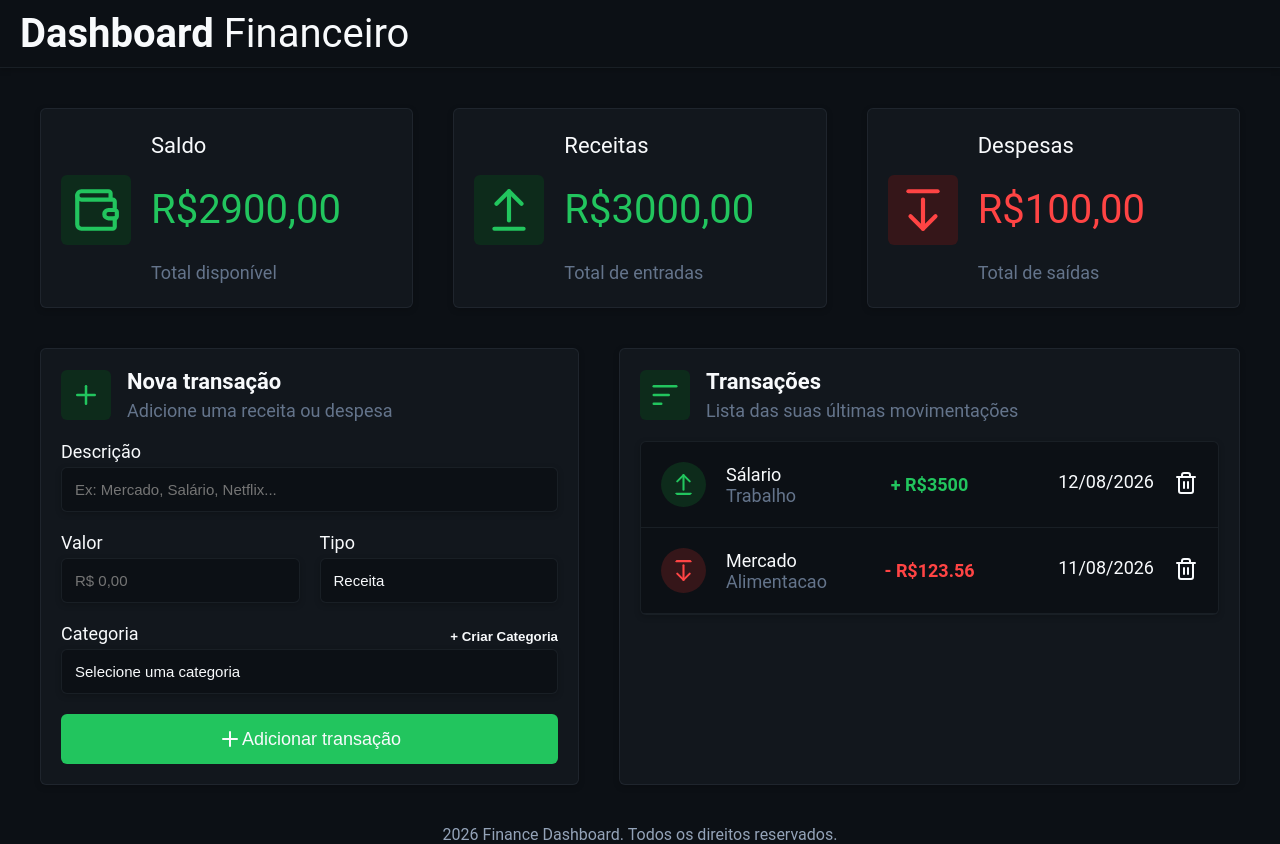
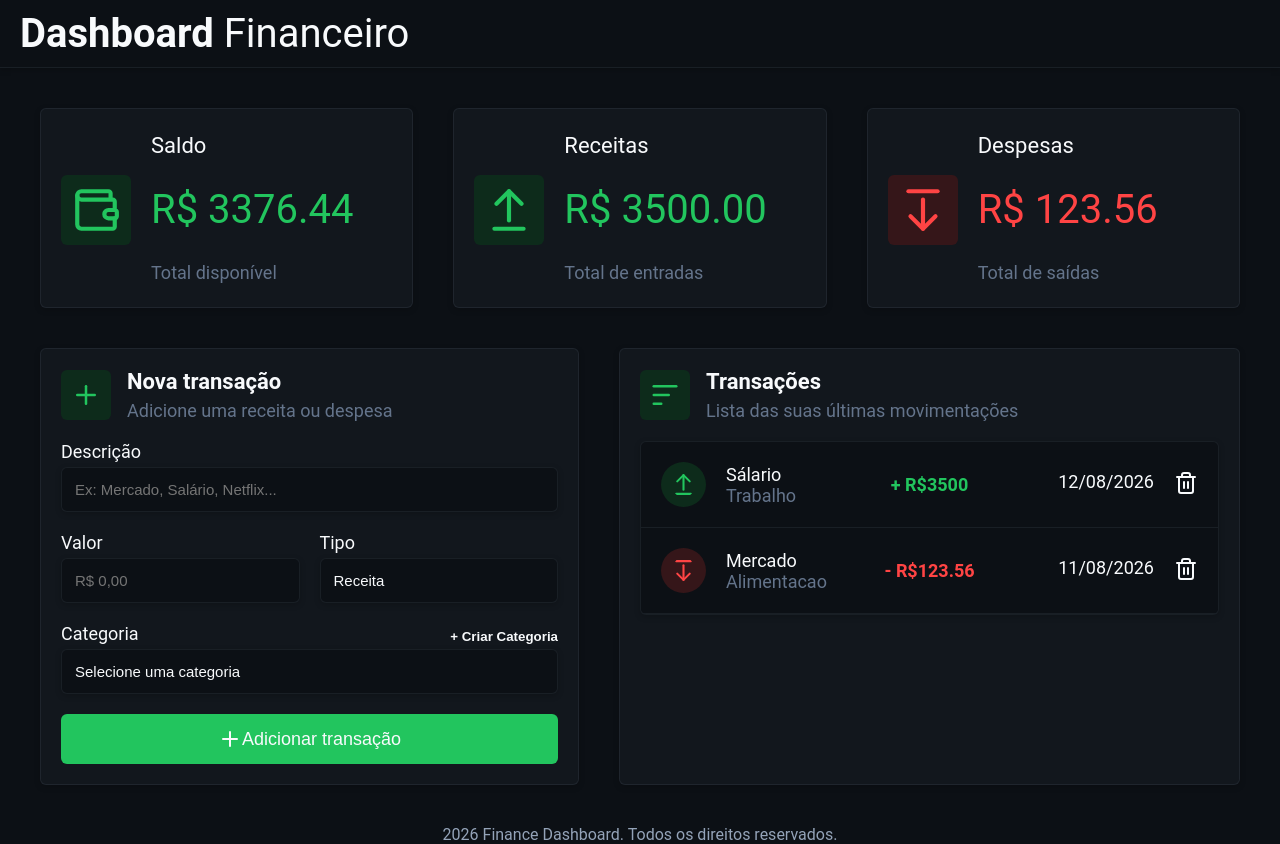
Before and after one commit to HenriqueCunha02/finance_dashboard, a React (Vite) app: page / in a window 1280 px wide. Built offline with nearby package versions, Linux system fonts and the light colour scheme.

Commit message:
feat: add dynamic summary

```diff
--- a/src/components/Summary/index.tsx
+++ b/src/components/Summary/index.tsx
@@ -1,8 +1,29 @@
 import { ArrowUpFromLine, Wallet, ArrowDownFromLine } from 'lucide-react';
 
 import styles from './styles.module.css';
+import type { TransactionModel } from '../../models/transactionModel';
 
-export function Summary() {
+type SummaryProps = {
+  transactions: TransactionModel[];
+};
+
+export function Summary({ transactions }: SummaryProps) {
+  const income = transactions.reduce((acc, transaction) => {
+    if (transaction.type === 'income') {
+      return acc + transaction.amount;
+    }
+    return acc;
+  }, 0);
+
+  const expense = transactions.reduce((acc, transaction) => {
+    if (transaction.type === 'expense') {
+      return acc + transaction.amount;
+    }
+    return acc;
+  }, 0);
+
+  const balance = income - expense;
+
   return (
     <div className={styles.container}>
       <div className={styles.summary}>
@@ -11,7 +32,7 @@ export function Summary() {
           <div className={styles.iconContainer}>
             <Wallet className={styles.greenIcon} />
           </div>
-          <span className={styles.amount}>R$2900,00</span>
+          <span className={styles.amount}>R$ {balance.toFixed(2)}</span>
         </div>
         <p className={styles.footer}>Total disponível</p>
       </div>
@@ -22,7 +43,7 @@ export function Summary() {
           <div className={styles.iconContainer}>
             <ArrowUpFromLine className={styles.greenIcon} />
           </div>
-          <span className={styles.amount}>R$3000,00</span>
+          <span className={styles.amount}>R$ {income.toFixed(2)}</span>
         </div>
         <p className={styles.footer}>Total de entradas</p>
       </div>
@@ -33,7 +54,7 @@ export function Summary() {
           <div className={styles.iconContainer}>
             <ArrowDownFromLine className={styles.arrowDownFromLine} />
           </div>
-          <span className={styles.spent}>R$100,00</span>
+          <span className={styles.spent}>R$ {expense.toFixed(2)}</span>
         </div>
         <p className={styles.footer}>Total de saídas</p>
       </div>
--- a/src/pages/Home/index.tsx
+++ b/src/pages/Home/index.tsx
@@ -36,12 +36,12 @@ export function Home() {
   return (
     <div>
       <Header />
-      <Summary />
+      <Summary transactions={transactions} />
       <div className={styles.container}>
         <TransactionForm setTransactions={setTransactions} />
         <TransactionList
           transactions={transactions}
-          onRemoveTransaction={handleDeleteTransaction}
+          onDeleteTransaction={handleDeleteTransaction}
         />
       </div>
 
```
